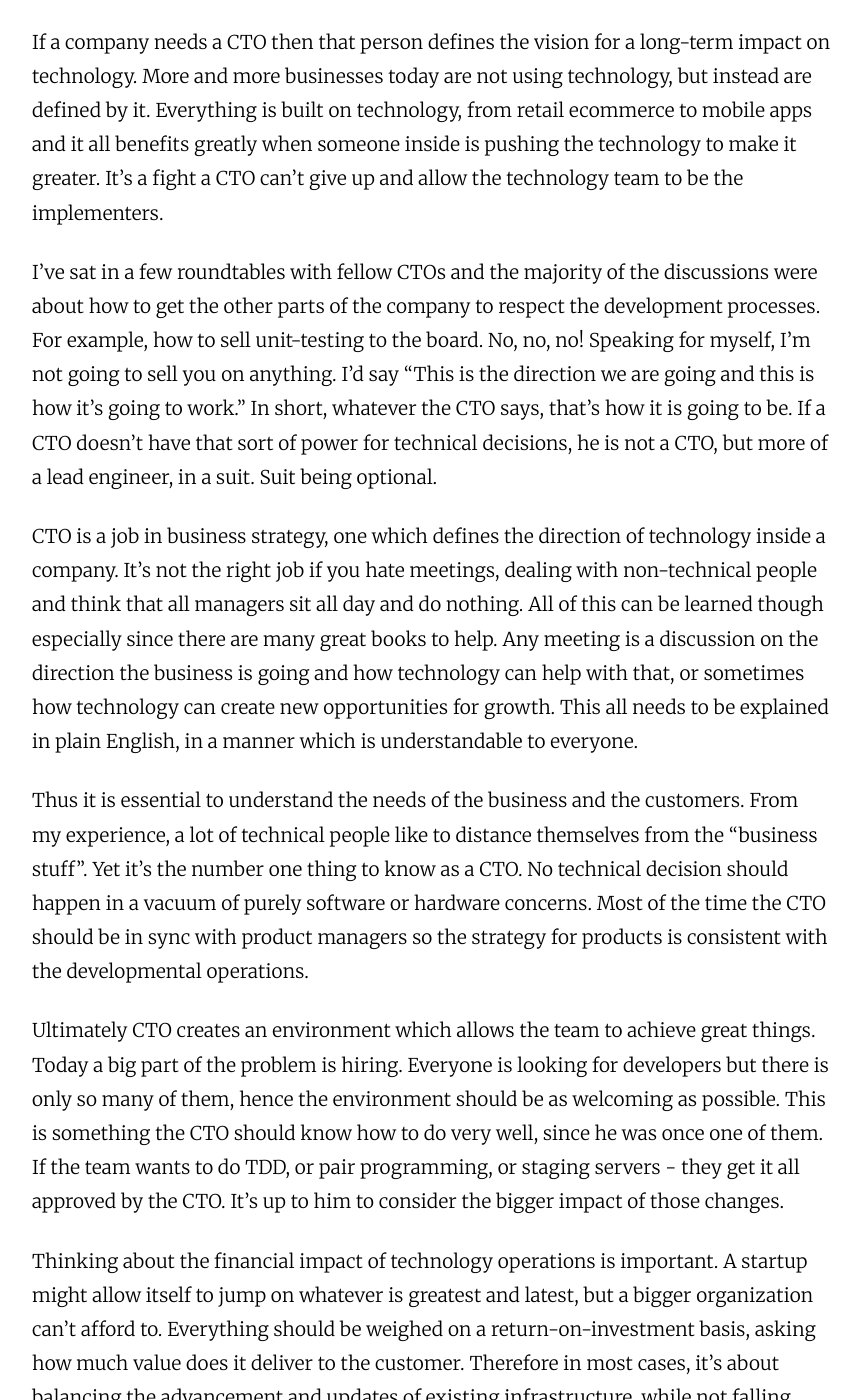
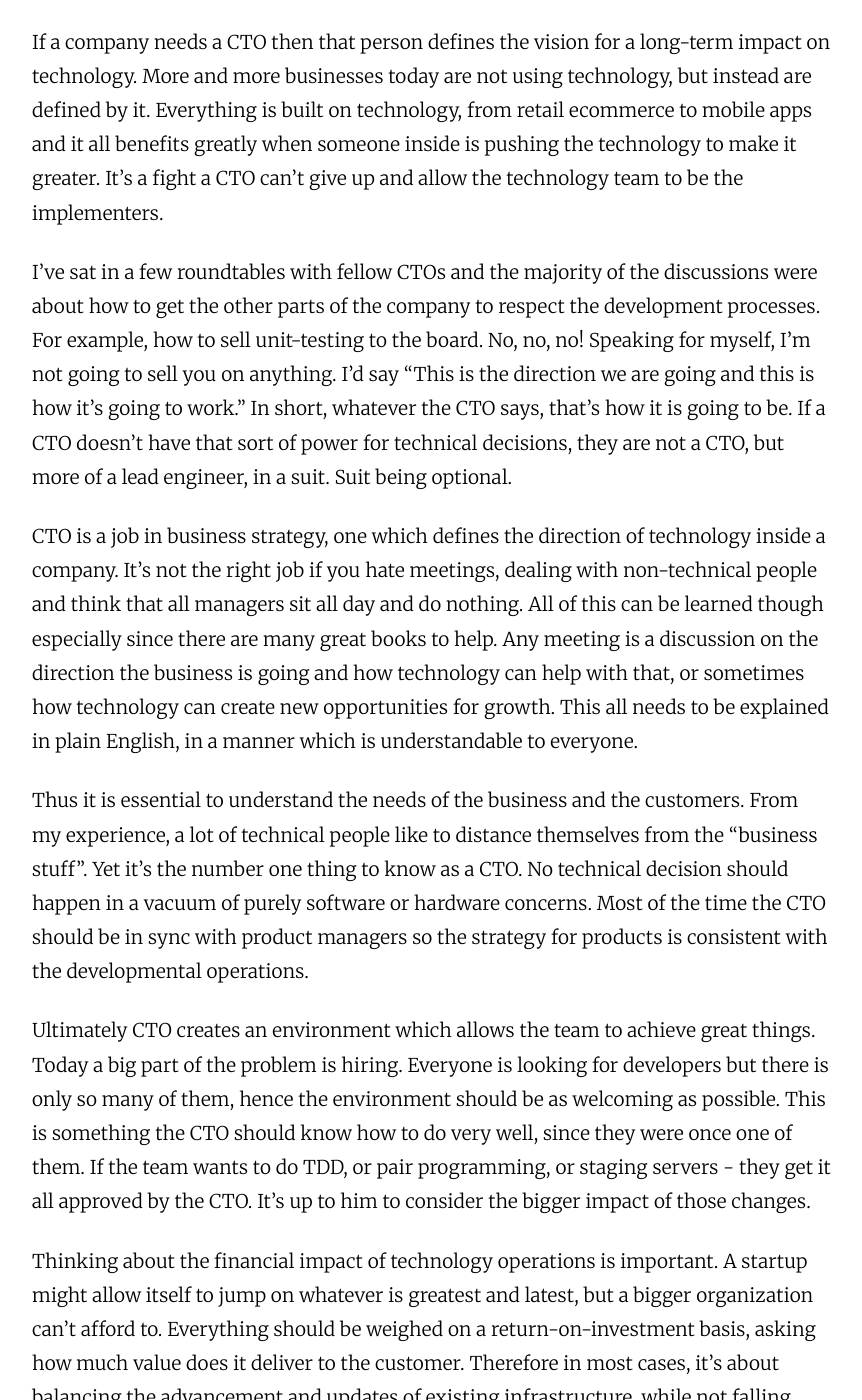
Before and after one commit to juokaz/juokaz.com, a Jekyll site: the page built from _posts/2015-10-13-becoming-a-cto.markdown, in a window 1280 px wide and 1400 px high, scrolled down 807 px. Shown: the whole window, without its empty margins (208-1070 px from the left). Built offline with Jekyll 4.4.1, drawn with Linux system fonts in a browser that asks for light colours.

Commit message:
Replace he with they. Thanks dzuelke

```diff
--- a/_posts/2015-09-14-dont-fight-docker.markdown
+++ b/_posts/2015-09-14-dont-fight-docker.markdown
@@ -17,7 +17,7 @@ All these ideas have been around for years. This is what makes a few assume that
 
 A lot of people got too deep into managing servers, configuring low-level settings and growing neck-beards. I want to treat my infrastructure like it was all iPhone apps. Which means only caring about the application, not about the host itself. This is what Docker allows to do - an app is wrapped in a tiny layer of dependencies and can be installed on any machine. It just works. Except when it doesn’t, but when it does it makes managing big things a breeze.
 
-Even with Puppet/Chef setups setting up servers is a delicate process. Especially when it comes to updates and migrations. Containers on the other hand are immutable (Gilt did an interesting [talk](http://tech.gilt.com/2014/07/02/immutable-infrastructure-with-docker-and-ec2/) on advantages of immutability). They don’t get updates and live for as long as there is no newer version. If something needs to be updated, a new container gets created and replaces the old one. If a developer decides he needs different services he gets them.
+Even with Puppet/Chef setups setting up servers is a delicate process. Especially when it comes to updates and migrations. Containers on the other hand are immutable (Gilt did an interesting [talk](http://tech.gilt.com/2014/07/02/immutable-infrastructure-with-docker-and-ec2/) on advantages of immutability). They don’t get updates and live for as long as there is no newer version. If something needs to be updated, a new container gets created and replaces the old one. If a developer decides they need different services they get them.
 
 Full control in the hands of a developer. While application level dependencies could be managed with a plethora of tools, picking a web server was different. This meant that servers were being developed on a different path from applications and in most organizations developers had no input. No matter the reason, this is an unnecessary limitation. Going back to my iPhone app metaphor, any application, a web api or a cronjob, should be self-contained. A container is the easiest way to achieve this.
 
--- a/_posts/2015-10-13-becoming-a-cto.markdown
+++ b/_posts/2015-10-13-becoming-a-cto.markdown
@@ -15,13 +15,13 @@ I hate environments where the technology department is simply implementing what
 
 If a company needs a CTO then that person defines the vision for a long-term impact on technology. More and more businesses today are not using technology, but instead are defined by it. Everything is built on technology, from retail ecommerce to mobile apps and it all benefits greatly when someone inside is pushing the technology to make it greater. It's a fight a CTO can't give up and allow the technology team to be the implementers.
 
-I've sat in a few roundtables with fellow CTOs and the majority of the discussions were about how to get the other parts of the company to respect the development processes. For example, how to sell unit-testing to the board. No, no, no! Speaking for myself, I'm not going to sell you on anything. I'd say "This is the direction we are going and this is how it's going to work." In short, whatever the CTO says, that's how it is going to be. If a CTO doesn't have that sort of power for technical decisions, he is not a CTO, but more of a lead engineer, in a suit. Suit being optional.
+I've sat in a few roundtables with fellow CTOs and the majority of the discussions were about how to get the other parts of the company to respect the development processes. For example, how to sell unit-testing to the board. No, no, no! Speaking for myself, I'm not going to sell you on anything. I'd say "This is the direction we are going and this is how it's going to work." In short, whatever the CTO says, that's how it is going to be. If a CTO doesn't have that sort of power for technical decisions, they are not a CTO, but more of a lead engineer, in a suit. Suit being optional.
 
 CTO is a job in business strategy, one which defines the direction of technology inside a company. It's not the right job if you hate meetings, dealing with non-technical people and think that all managers sit all day and do nothing. All of this can be learned though especially since there are many great books to help. Any meeting is a discussion on the direction the business is going and how technology can help with that, or sometimes how technology can create new opportunities for growth. This all needs to be explained in plain English, in a manner which is understandable to everyone.
 
 Thus it is essential to understand the needs of the business and the customers. From my experience, a lot of technical people like to distance themselves from the "business stuff". Yet it's the number one thing to know as a CTO. No technical decision should happen in a vacuum of purely software or hardware concerns. Most of the time the CTO should be in sync with product managers so the strategy for products is consistent with the developmental operations.
 
-Ultimately CTO creates an environment which allows the team to achieve great things. Today a big part of the problem is hiring. Everyone is looking for developers but there is only so many of them, hence the environment should be as welcoming as possible. This is something the CTO should know how to do very well, since he was once one of them. If the team wants to do TDD, or pair programming, or staging servers - they get it all approved by the CTO. It's up to him to consider the bigger impact of those changes.
+Ultimately CTO creates an environment which allows the team to achieve great things. Today a big part of the problem is hiring. Everyone is looking for developers but there is only so many of them, hence the environment should be as welcoming as possible. This is something the CTO should know how to do very well, since they were once one of them. If the team wants to do TDD, or pair programming, or staging servers - they get it all approved by the CTO. It's up to him to consider the bigger impact of those changes.
 
 Thinking about the financial impact of technology operations is important. A startup might allow itself to jump on whatever is greatest and latest, but a bigger organization can't afford to. Everything should be weighed on a return-on-investment basis, asking how much value does it deliver to the customer. Therefore in most cases, it's about balancing the advancement and updates of existing infrastructure, while not falling through the rabbit hole of massive rewrites. Finding what gives 80% of return with only 20% of the cost, following the [80-20 rule](https://en.wikipedia.org/wiki/Pareto_principle), is a big part of it.
 
```
